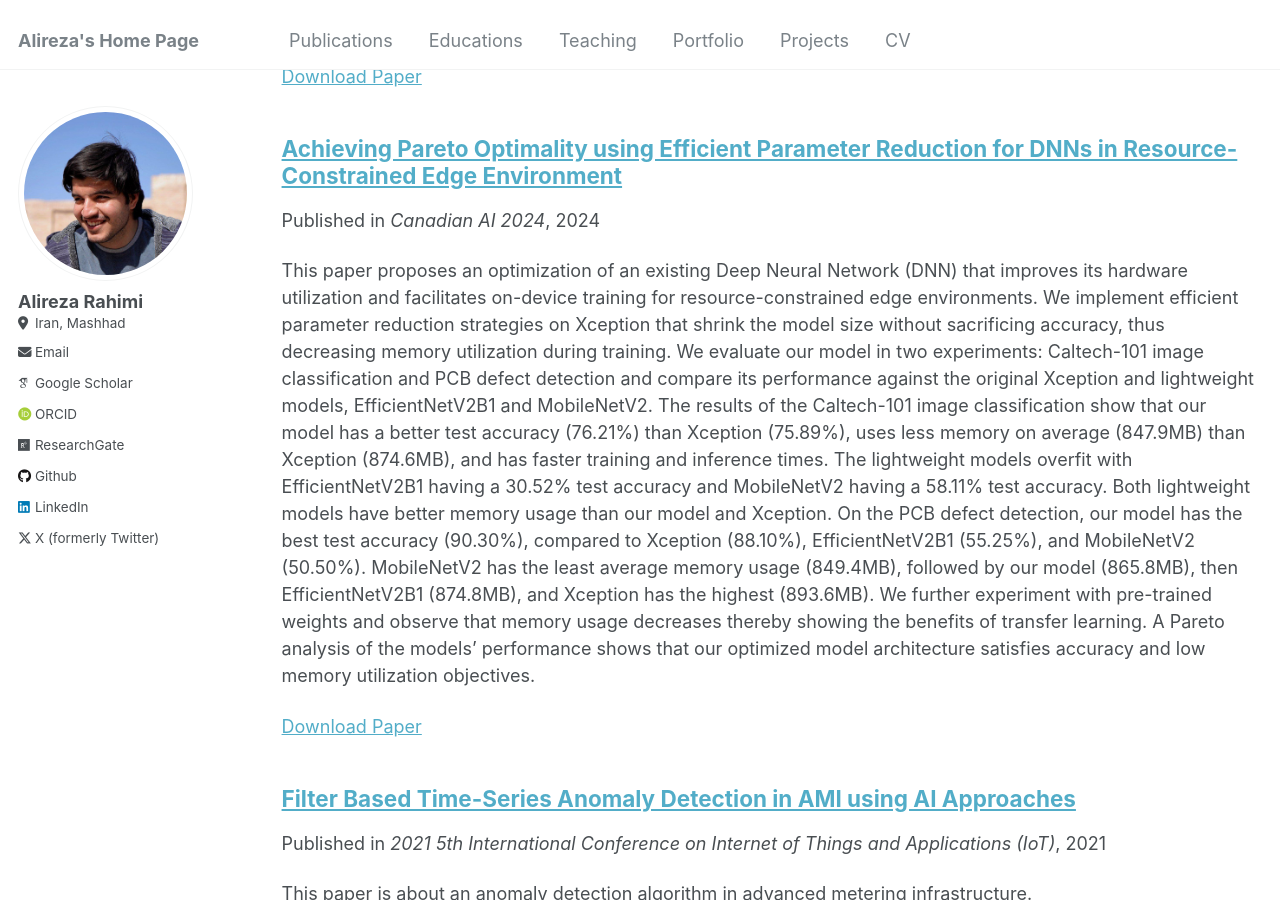
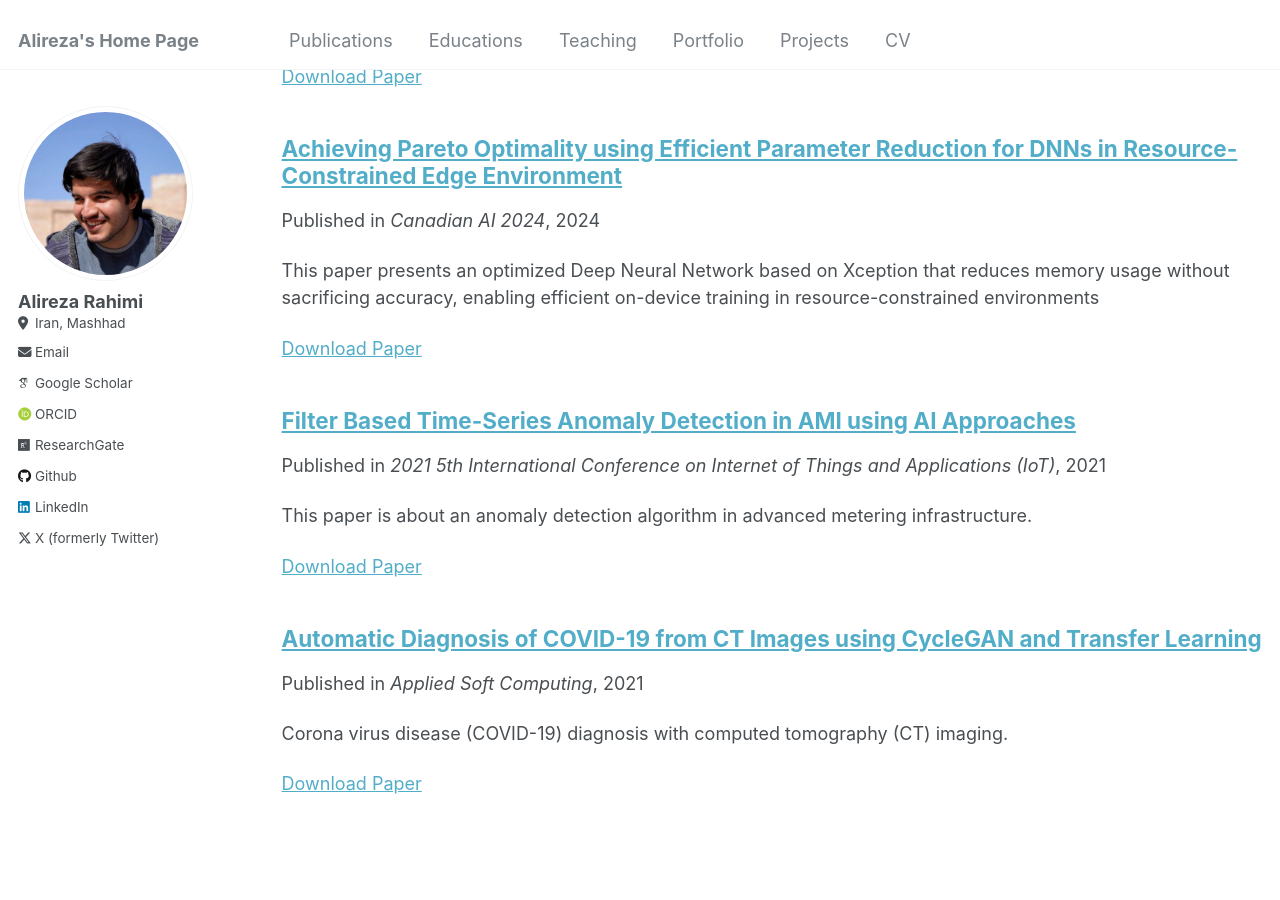
Before and after one commit to alireza9978/alireza9978.github.io, a Jekyll site: the page built from _pages/publications.md, in a window 1280 px wide and 900 px high, scrolled down 330 px. Built offline with Jekyll 4.4.1, drawn with Linux system fonts in a browser that asks for light colours; some web fonts are replaced; some of the changed lines change nothing that is shown.

Commit message:
update the publications

```diff
--- a/_publications/2024-03-14-Pareto Optimality.md
+++ b/_publications/2024-03-14-Pareto Optimality.md
@@ -2,6 +2,7 @@
 title: "Achieving Pareto Optimality using Efficient Parameter Reduction for DNNs in Resource-Constrained Edge Environment"
 collection: publications
 permalink: /publication/pareto-optimality
+excerpt: This paper presents an optimized Deep Neural Network based on Xception that reduces memory usage without sacrificing accuracy, enabling efficient on-device training in resource-constrained environments
 date: 2024-03-14
 venue: 'Canadian AI 2024'
 paperurl: 'https://arxiv.org/abs/2403.10569'
```
